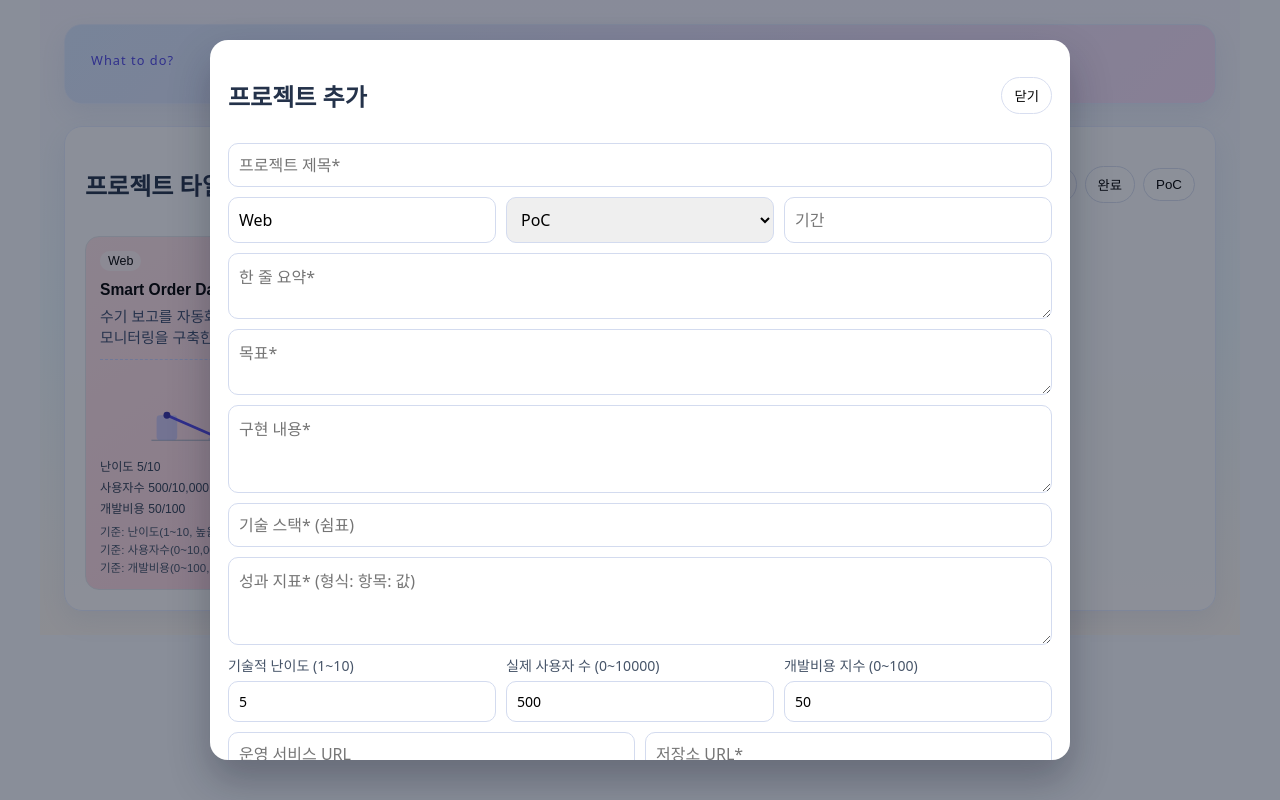
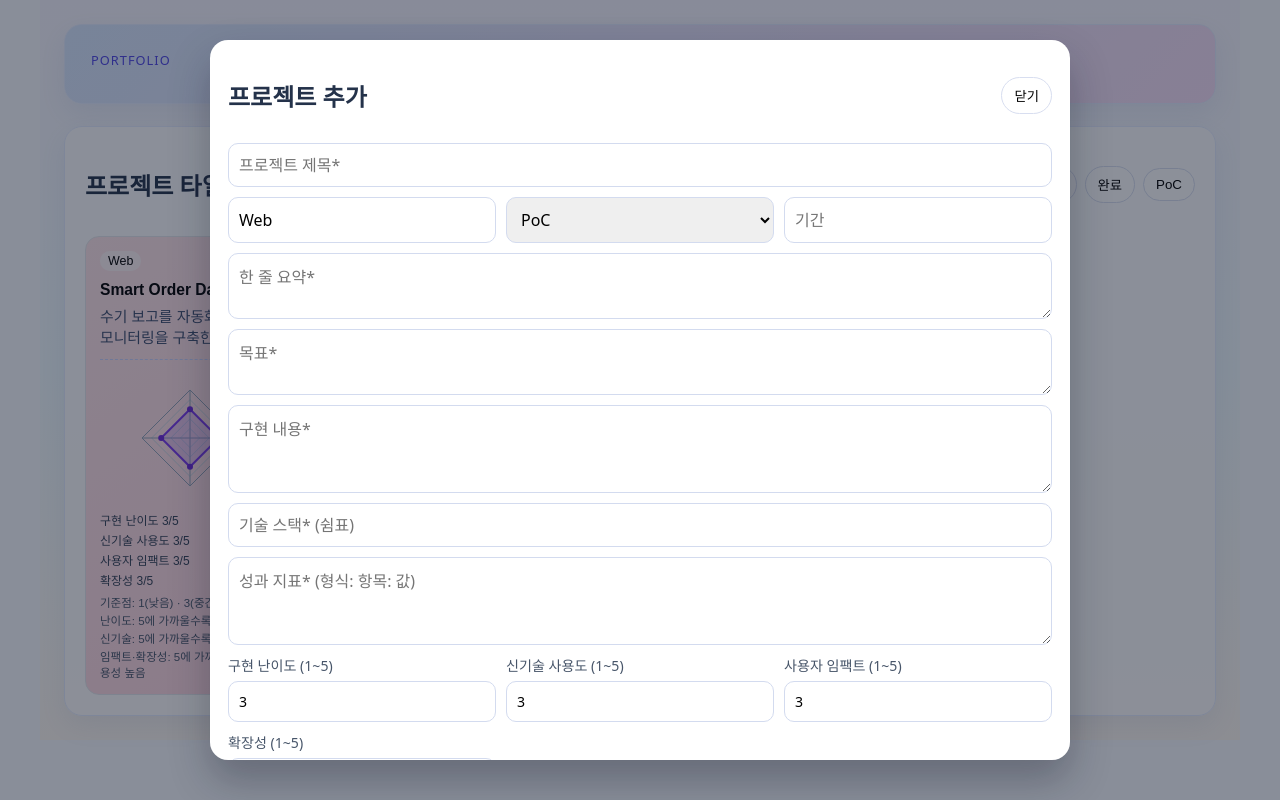
Before and after one commit to tead1234/portpolio, a React (Vite) app: page / in a window 1280 px wide. Both pictures are taken after a click on the button "프로젝트 추가". Built offline with nearby package versions, Linux system fonts and the light colour scheme.

Commit message:
Switch to 4-axis radar metrics and scoring criteria (#5)

```diff
--- a/src/App.jsx
+++ b/src/App.jsx
@@ -2,7 +2,7 @@ import { useEffect, useMemo, useState } from 'react';
 import { projects as initialProjects } from './data/projects';
 
 const statusOptions = ['전체', '운영중', '완료', 'PoC'];
-const STORAGE_KEY = 'portfolio-projects-v2';
+const STORAGE_KEY = 'portfolio-projects-v3';
 
 const emptyForm = {
   title: '',
@@ -16,9 +16,10 @@ const emptyForm = {
   metrics: '',
   liveUrl: '',
   repoUrl: '',
-  difficulty: '5',
-  users: '500',
-  cost: '50'
+  difficulty: '3',
+  novelty: '3',
+  impact: '3',
+  scalability: '3'
 };
 
 const pastelPalette = [
@@ -38,14 +39,15 @@ const toSlug = (text) =>
     .replace(/\s+/g, '-')
     .replace(/-+/g, '-');
 
-const clampStat = (value, min, max) => Math.min(max, Math.max(min, Number(value) || min));
+const clamp5 = (value) => Math.min(5, Math.max(1, Number(value) || 1));
 
 const normalizeProject = (project) => ({
   ...project,
   stats: {
-    difficulty: clampStat(project?.stats?.difficulty ?? 5, 1, 10),
-    users: clampStat(project?.stats?.users ?? 500, 0, 10000),
-    cost: clampStat(project?.stats?.cost ?? 50, 0, 100)
+    difficulty: clamp5(project?.stats?.difficulty ?? 3),
+    novelty: clamp5(project?.stats?.novelty ?? 3),
+    impact: clamp5(project?.stats?.impact ?? 3),
+    scalability: clamp5(project?.stats?.scalability ?? 3)
   }
 });
 
@@ -76,9 +78,10 @@ const serializeForm = (form) => ({
   liveUrl: form.liveUrl.trim(),
   repoUrl: form.repoUrl.trim(),
   stats: {
-    difficulty: clampStat(form.difficulty, 1, 10),
-    users: clampStat(form.users, 0, 10000),
-    cost: clampStat(form.cost, 0, 100)
+    difficulty: clamp5(form.difficulty),
+    novelty: clamp5(form.novelty),
+    impact: clamp5(form.impact),
+    scalability: clamp5(form.scalability)
   }
 });
 
@@ -95,52 +98,75 @@ const fillFormFromProject = (project) => ({
   liveUrl: project.liveUrl,
   repoUrl: project.repoUrl,
   difficulty: String(project.stats.difficulty),
-  users: String(project.stats.users),
-  cost: String(project.stats.cost)
+  novelty: String(project.stats.novelty),
+  impact: String(project.stats.impact),
+  scalability: String(project.stats.scalability)
 });
 
-function Sparkline({ stats }) {
-  const items = [
-    { key: 'difficulty', label: '난이도', value: stats.difficulty, max: 10, x: 30 },
-    { key: 'users', label: '사용자수', value: stats.users, max: 10000, x: 90 },
-    { key: 'cost', label: '개발비용', value: stats.cost, max: 100, x: 150 }
+function RadarChart({ stats }) {
+  const axes = [
+    { key: 'difficulty', label: '구현 난이도', angle: -90, value: stats.difficulty },
+    { key: 'novelty', label: '신기술 사용도', angle: 0, value: stats.novelty },
+    { key: 'impact', label: '사용자 임팩트', angle: 90, value: stats.impact },
+    { key: 'scalability', label: '확장성', angle: 180, value: stats.scalability }
   ];
 
-  const points = items.map((item) => ({
-    ...item,
-    ratio: item.value / item.max,
-    y: 84 - (item.value / item.max) * 58
-  }));
+  const center = 70;
+  const radius = 48;
+
+  const toXY = (angleDeg, ratio) => {
+    const rad = (angleDeg * Math.PI) / 180;
+    return {
+      x: center + Math.cos(rad) * radius * ratio,
+      y: center + Math.sin(rad) * radius * ratio
+    };
+  };
+
+  const valuePoints = axes.map((axis) => toXY(axis.angle, axis.value / 5));
 
   return (
     <div className="spark-wrap">
-      <svg viewBox="0 0 180 100" aria-label="성과 그래프" className="spark-chart">
-        <line x1="12" y1="84" x2="168" y2="84" stroke="#94a3b8" strokeWidth="1" />
-        {points.map((p) => (
-          <rect
-            key={`${p.key}-bar`}
-            x={p.x - 12}
-            y={84 - p.ratio * 58}
-            width="24"
-            height={p.ratio * 58}
-            rx="4"
-            fill="#a5b4fc88"
-          />
-        ))}
-        <polyline points={points.map((p) => `${p.x},${p.y}`).join(' ')} fill="none" stroke="#4f46e5" strokeWidth="3" />
-        {points.map((p) => (
-          <circle key={p.key} cx={p.x} cy={p.y} r="4" fill="#3730a3" />
+      <svg viewBox="0 0 140 140" aria-label="4축 레이더 차트" className="spark-chart">
+        {[1, 2, 3, 4, 5].map((level) => {
+          const ratio = level / 5;
+          const poly = axes.map((axis) => {
+            const p = toXY(axis.angle, ratio);
+            return `${p.x},${p.y}`;
+          });
+          return (
+            <polygon
+              key={level}
+              points={poly.join(' ')}
+              fill="none"
+              stroke={level === 5 ? '#94a3b8' : '#cbd5e1'}
+              strokeWidth="1"
+            />
+          );
+        })}
+
+        {axes.map((axis) => {
+          const p = toXY(axis.angle, 1);
+          return <line key={axis.key} x1={center} y1={center} x2={p.x} y2={p.y} stroke="#94a3b8" strokeWidth="1" />;
+        })}
+
+        <polygon points={valuePoints.map((p) => `${p.x},${p.y}`).join(' ')} fill="#8b5cf633" stroke="#7c3aed" strokeWidth="2" />
+        {valuePoints.map((p, idx) => (
+          <circle key={axes[idx].key} cx={p.x} cy={p.y} r="3" fill="#6d28d9" />
         ))}
       </svg>
+
       <div className="spark-legend">
-        <span>난이도 {stats.difficulty}/10</span>
-        <span>사용자수 {stats.users.toLocaleString()}/10,000</span>
-        <span>개발비용 {stats.cost}/100</span>
+        <span>구현 난이도 {stats.difficulty}/5</span>
+        <span>신기술 사용도 {stats.novelty}/5</span>
+        <span>사용자 임팩트 {stats.impact}/5</span>
+        <span>확장성 {stats.scalability}/5</span>
       </div>
+
       <div className="spark-criteria">
-        <span>기준: 난이도(1~10, 높을수록 복잡)</span>
-        <span>기준: 사용자수(0~10,000, 높을수록 서비스 확장)</span>
-        <span>기준: 개발비용(0~100, 높을수록 비용 큼)</span>
+        <span>기준점: 1(낮음) · 3(중간) · 5(매우 높음)</span>
+        <span>난이도: 5에 가까울수록 설계/구현 복잡도 높음</span>
+        <span>신기술: 5에 가까울수록 신규 기술/실험 비중 높음</span>
+        <span>임팩트·확장성: 5에 가까울수록 사용자 가치/재사용성 높음</span>
       </div>
     </div>
   );
@@ -262,7 +288,8 @@ function App() {
   return (
     <div className="layout pastel-bg">
       <header className="hero soft-card">
-        <p className="hero-kicker">What to do?</p>
+        <p className="hero-kicker">PORTFOLIO</p>
+
       </header>
 
       <section className="section soft-card">
@@ -299,7 +326,7 @@ function App() {
                 </div>
                 <h3>{project.title}</h3>
                 <p>{project.summary}</p>
-                <Sparkline stats={project.stats} />
+                <RadarChart stats={project.stats} />
               </button>
             );
           })}
@@ -316,7 +343,7 @@ function App() {
               </button>
             </div>
             <p className="period">기간: {selectedProject.period}</p>
-            <Sparkline stats={selectedProject.stats} />
+            <RadarChart stats={selectedProject.stats} />
 
             <div className="detail-block">
               <h3>무엇을 위해 작업했는가</h3>
@@ -390,16 +417,20 @@ function App() {
 
               <div className="inline-fields">
                 <label>
-                  기술적 난이도 (1~10)
-                  <input type="number" min="1" max="10" value={form.difficulty} onChange={(e) => setForm({ ...form, difficulty: e.target.value })} />
+                  구현 난이도 (1~5)
+                  <input type="number" min="1" max="5" value={form.difficulty} onChange={(e) => setForm({ ...form, difficulty: e.target.value })} />
                 </label>
                 <label>
-                  실제 사용자 수 (0~10000)
-                  <input type="number" min="0" max="10000" value={form.users} onChange={(e) => setForm({ ...form, users: e.target.value })} />
+                  신기술 사용도 (1~5)
+                  <input type="number" min="1" max="5" value={form.novelty} onChange={(e) => setForm({ ...form, novelty: e.target.value })} />
                 </label>
                 <label>
-                  개발비용 지수 (0~100)
-                  <input type="number" min="0" max="100" value={form.cost} onChange={(e) => setForm({ ...form, cost: e.target.value })} />
+                  사용자 임팩트 (1~5)
+                  <input type="number" min="1" max="5" value={form.impact} onChange={(e) => setForm({ ...form, impact: e.target.value })} />
+                </label>
+                <label>
+                  확장성 (1~5)
+                  <input type="number" min="1" max="5" value={form.scalability} onChange={(e) => setForm({ ...form, scalability: e.target.value })} />
                 </label>
               </div>
 
--- a/src/styles.css
+++ b/src/styles.css
@@ -151,14 +151,15 @@ body {
 
 .spark-chart {
   width: 100%;
-  height: 86px;
+  max-width: 180px;
+  height: 140px;
 }
 
 .spark-legend {
   display: grid;
   grid-template-columns: 1fr;
   gap: 3px;
-  font-size: 0.76rem;
+  font-size: 0.75rem;
   color: #334155;
 }
 
```
